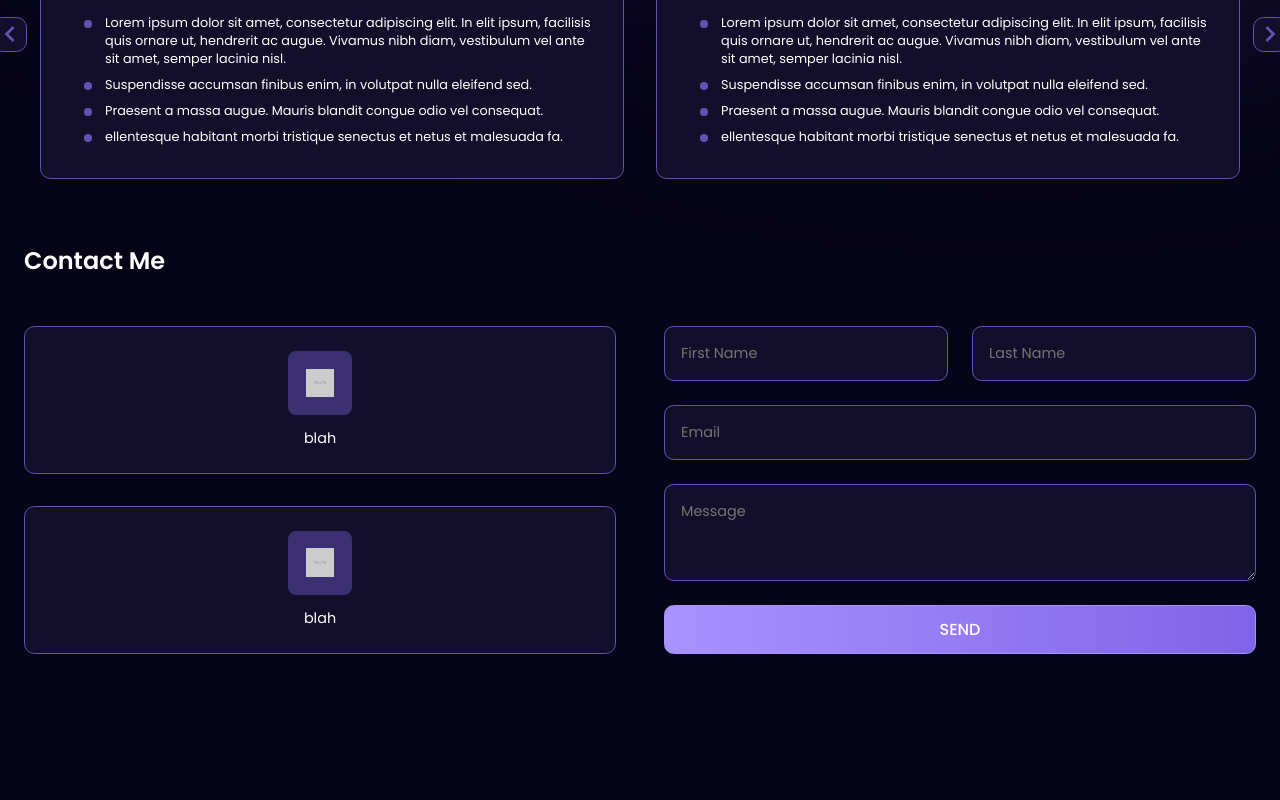
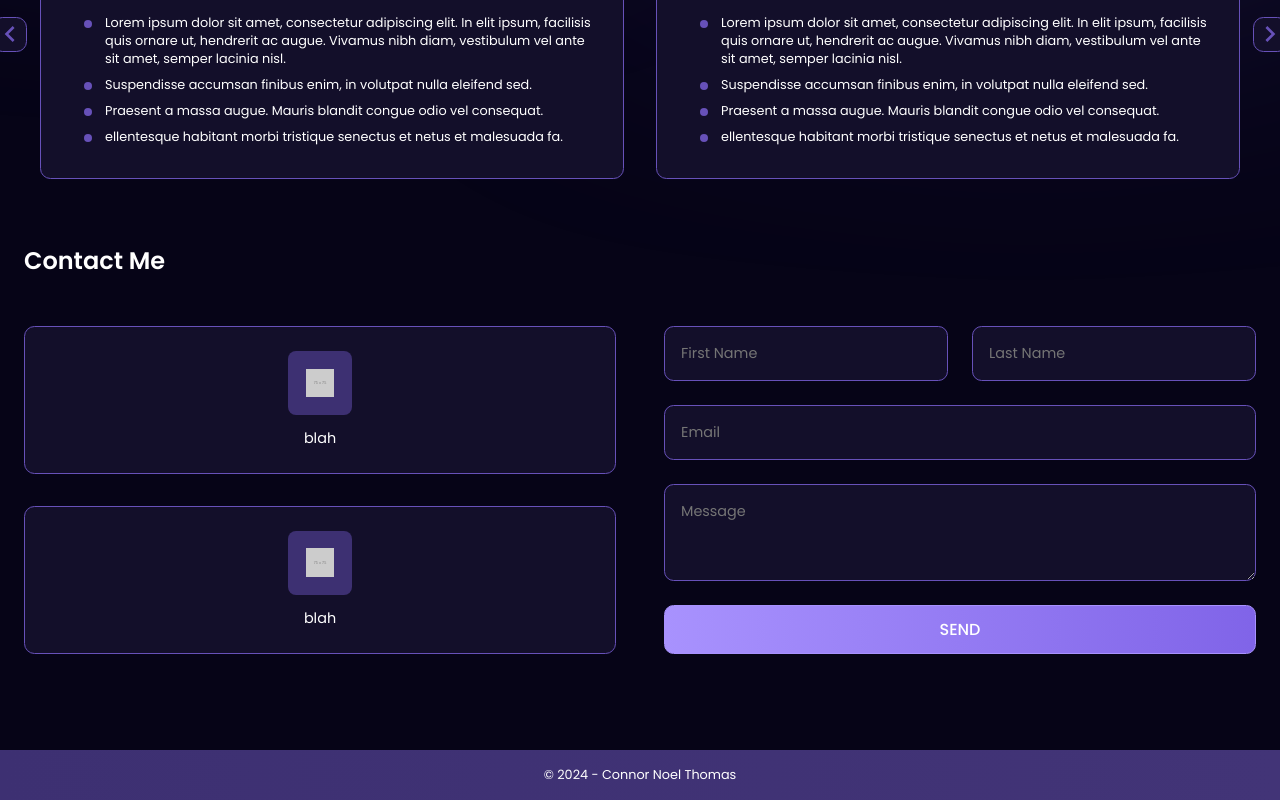
Before and after one commit to ConnorXCX/Portfolio, a React (Vite) app: page / in a window 1280 px wide. Shown: the part 921-1721 px from the top of the page. Before the commit the page ends 1671 px from the top, so only its background shows below. Built offline with nearby package versions, Linux system fonts and the light colour scheme.

Commit message:
Design Footer component.

```diff
--- a/src/App.jsx
+++ b/src/App.jsx
@@ -18,8 +18,8 @@ const App = () => (
       {/* <Projects /> */}
       <Experience />
       <Contact />
-      {/* <Footer /> */}
     </div>
+    <Footer />
   </div>
 );
 
--- a/src/components/Footer.css
+++ b/src/components/Footer.css
@@ -0,0 +1,6 @@
+.footer {
+  font-size: 0.8rem;
+  text-align: center;
+  background: linear-gradient(90deg, #3d3072 0%, #423477 100%);
+  padding: 1rem;
+}
--- a/src/components/Footer.jsx
+++ b/src/components/Footer.jsx
@@ -1,7 +1,9 @@
 import "./Footer.css";
 
-const Footer = () => {
-  return <div>Footer Section - WIP</div>;
-};
+const Footer = () => (
+  <div className="footer">
+    &copy; {new Date().getFullYear()} - Connor Noel Thomas
+  </div>
+);
 
 export default Footer;
```
